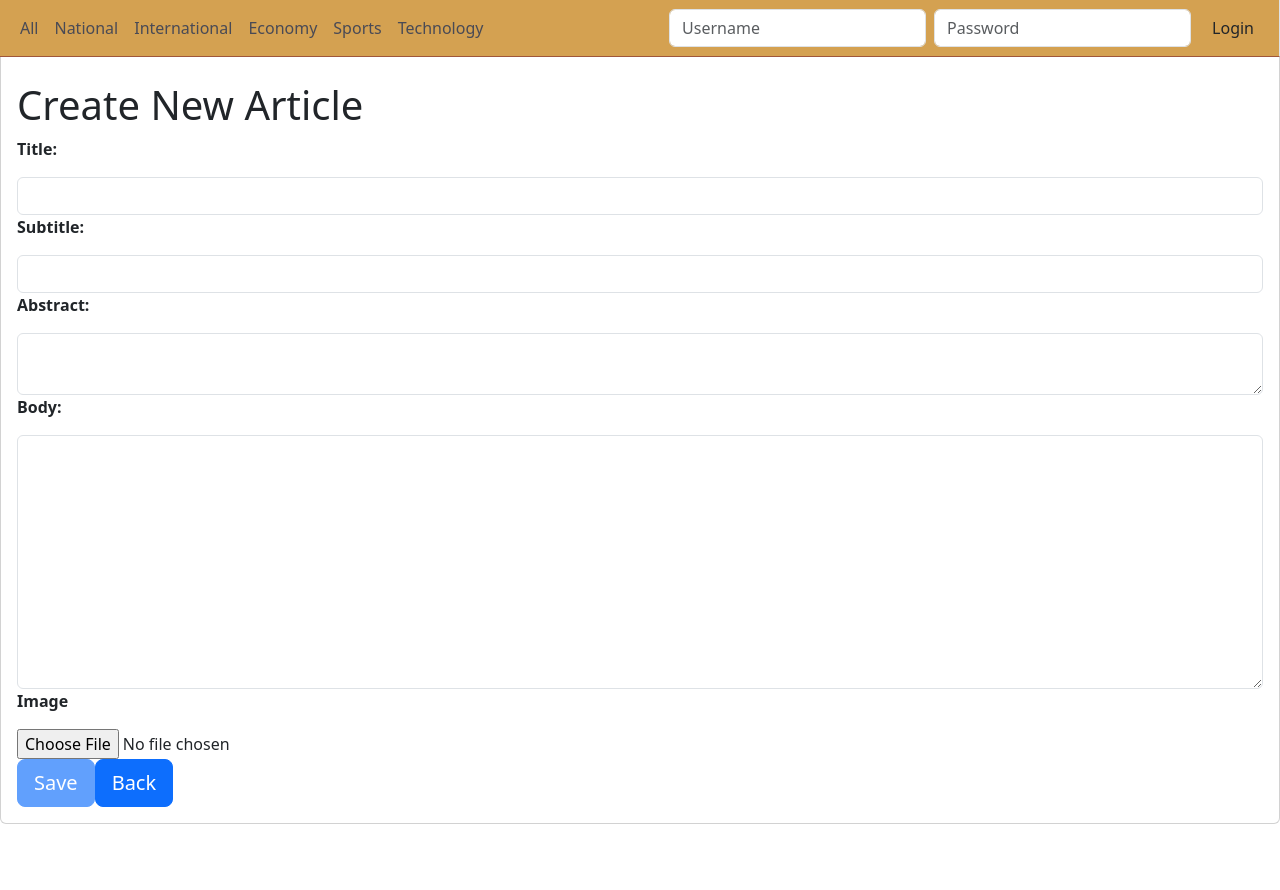
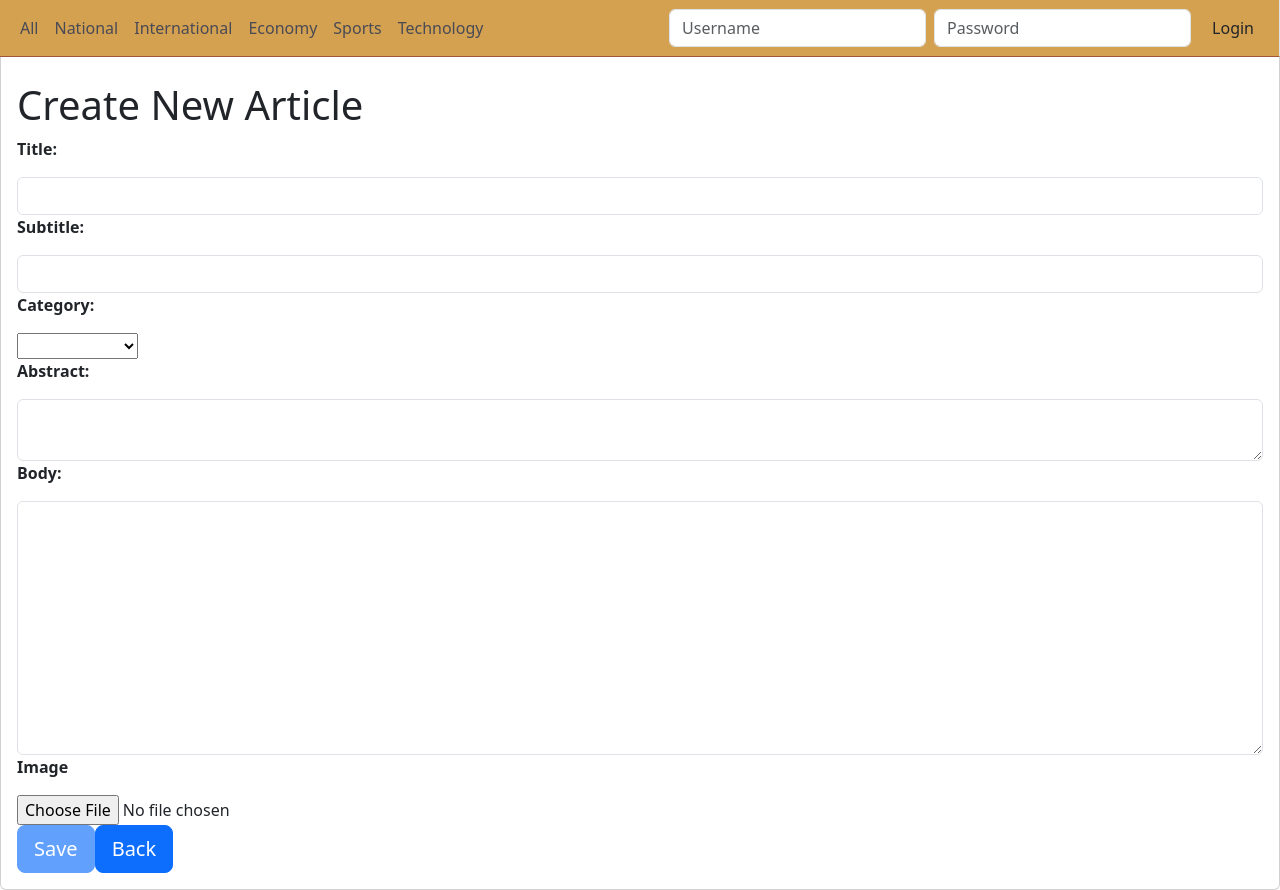
Before and after one commit to Lakmi94/NewsManagerDevTeam1, an Angular app: page /new in a window 1280 px wide. Before the commit the page ends 824 px from the top, so only its background shows below. Built offline with nearby package versions, Linux system fonts and the light colour scheme.

Commit message:
added categories to edit

```diff
--- a/src/app/article-edit/article-edit.html
+++ b/src/app/article-edit/article-edit.html
@@ -30,6 +30,20 @@
         />
         <div *ngIf="!subtitle.valid && !subtitle.untouched" class="text-danger">
             Please enter an article subtitle.
+        </div>
+      </div>
+
+      <div class="form-group">
+        <p class="fw-bolder">Category:</p>
+        <select #category="ngModel" required [(ngModel)]="article.category" name="category" id="category">
+            <option value="National">National</option>
+            <option value="International">International</option>
+            <option value="Economy">Economy</option>
+            <option value="Sports">Sports</option>
+            <option value="Technology">Technology</option>
+        </select>
+        <div *ngIf="!category.valid && !category.untouched" class="text-danger">
+            Please enter an article category.
         </div>
       </div>
 
```
